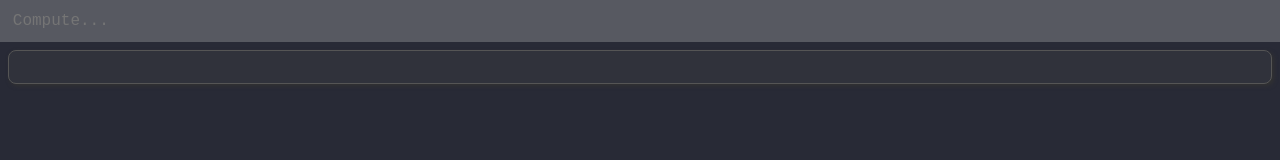
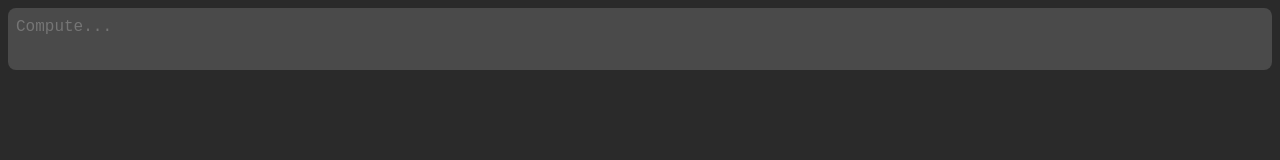
Before and after one commit to sharkdp/numbat-app, a plain HTML site: page src/index.html in a window 1280 px wide. Drawn offline with Linux system fonts and the light colour scheme.

Commit message:
Style updates

```diff
--- a/src/index.html
+++ b/src/index.html
@@ -18,10 +18,10 @@
                 <div class="button" id="button_constants">C</div> -->
             </div>
         </form>
-        <div id="results">
-            <div id="current"> </div>
-            <div id="history">
-            </div>
+
+        <div id="current"></div>
+
+        <div id="history">
         </div>
     </div>
   </body>
--- a/src/main.js
+++ b/src/main.js
@@ -11,7 +11,7 @@ async function calculate() {
     let result = await invoke("calculate", { query: query_el.value, updateContext: false });
 
     if (result.output == "") {
-        current_el.innerHTML = " ";
+        current_el.innerHTML = "";
     } else {
         current_el.innerHTML = result.output;
     }
@@ -59,7 +59,8 @@ async function submit() {
         });
     }
 
-    current_el.innerHTML = "&nbsp;";
+    current_el.innerHTML = "";
+    // current_el.classList.add("hidden");
     query_el.value = "";
 }
 
--- a/src/style.css
+++ b/src/style.css
@@ -1,3 +1,13 @@
+/* html {
+    box-sizing: border-box;
+}
+
+*,
+*:before,
+*:after {
+    box-sizing: inherit;
+} */
+
 :root {
     font-synthesis: none;
     text-rendering: optimizeLegibility;
@@ -12,37 +22,78 @@ body {
 }
 
 #container {
-    /* span the full page */
     position: fixed;
     width: 100%;
     height: 100%;
-    background-color: #282a36;
 
+    background-color: #2a2a2a;
 }
 
 #input {
+    box-sizing: border-box;
     width: 100%;
-    height: 42px;
-    padding: 0;
+    /* height: 42px; */
+    padding: 0.5em;
+    padding-bottom: 0;
     margin: 0;
     display: flex;
     flex-direction: row;
     align-items: stretch;
     justify-content: space-between;
+
+
 }
 
-#input input {
-    background-color: #575961;
+#input input,
+#history,
+#current {
+    font-family: 'Fira Code', monospace;
+    font-size: 16px;
+    line-height: 22px;
+}
+
+#query_form {
+    margin: 0;
+    padding: 0;
+}
+
+#query {
+    background-color: #4a4a4a;
     color: #f8f8f2;
     border: none;
     padding: 0.5em;
-    padding-left: 0.8em;
-    padding-right: 0.8em;
-    /* margin: 0; */
+    /* padding-left: 0.8em;
+    padding-right: 0.8em; */
+    padding-bottom: 0;
     outline: none;
     width: 100%;
+
+    border-top-left-radius: 8px;
+    border-top-right-radius: 8px;
+
+    margin: 0;
 }
 
+#current {
+    background-color: #4a4a4a;
+    color: #f8f8f2;
+    border-bottom-left-radius: 8px;
+    border-bottom-right-radius: 8px;
+    /* box-shadow: 2px 2px 4px 0 rgb(50, 50, 50); */
+
+    margin-bottom: 8px;
+    margin-left: 0.5em;
+    margin-right: 0.5em;
+    margin-top: 0;
+
+    padding: 0.3em;
+    padding-left: 0.5em;
+
+    min-height: 1.4em;
+
+    white-space: pre;
+    overflow: scroll;
+}
 
 .query_error {
     color: #ff5555 !important;
@@ -62,55 +113,34 @@ body {
     /* border-radius: 21px; */
 }
 
-#results {
-    background-color: #282a36;
+#history {
     color: rgb(235, 235, 235);
     margin: 0;
+
     padding: 0.5em;
-    height: 100%;
-}
+    padding-top: 0;
 
-#input input,
-#results {
-    font-family: 'Fira Code', monospace;
-    font-size: 16px;
-    line-height: 22px;
-}
-
-#current {
-    margin-bottom: 1em;
-    background-color: #30323b;
-
-    border: 1px solid #555555;
-    border-radius: 8px;
-    box-shadow: 2px 2px 4px 0 rgb(50, 50, 50);
-    padding: 0.3em;
-    padding-left: 0.5em;
-
-    white-space: pre;
-    overflow: scroll;
-}
-
-#history {
     display: flex;
     flex-direction: column-reverse;
     justify-content: flex-start;
-    /*align-items:*/
 }
 
 .history_item {
-    background-color: #30323b;
+    background-color: #3c3c3c;
 
-    /* border: 1px solid #282a36; */
     border-radius: 8px;
-    box-shadow: 2px 2px 4px 0 rgb(50, 50, 50);
+    box-shadow: 3px 3px 6px 0 rgb(39, 39, 39);
 
     padding: 0.3em;
     padding-left: 0.5em;
 
-    margin-bottom: 1em;
+    margin-bottom: 8px;
 
     cursor: pointer;
+}
+
+.history_item:hover {
+    background-color: rgb(89, 89, 89);
 }
 
 /* Snazzy theme:
```
Also changed, not shown: 1 other file.
